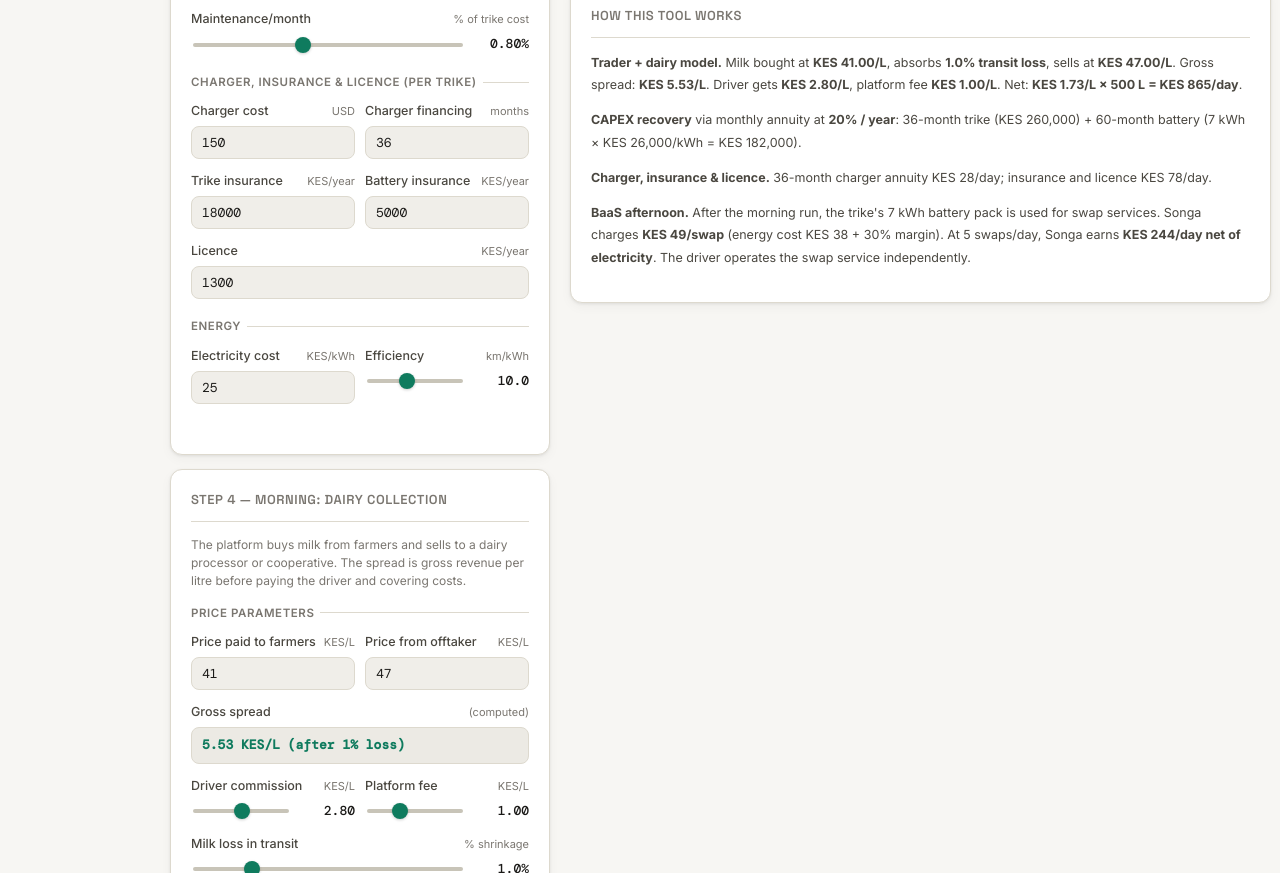
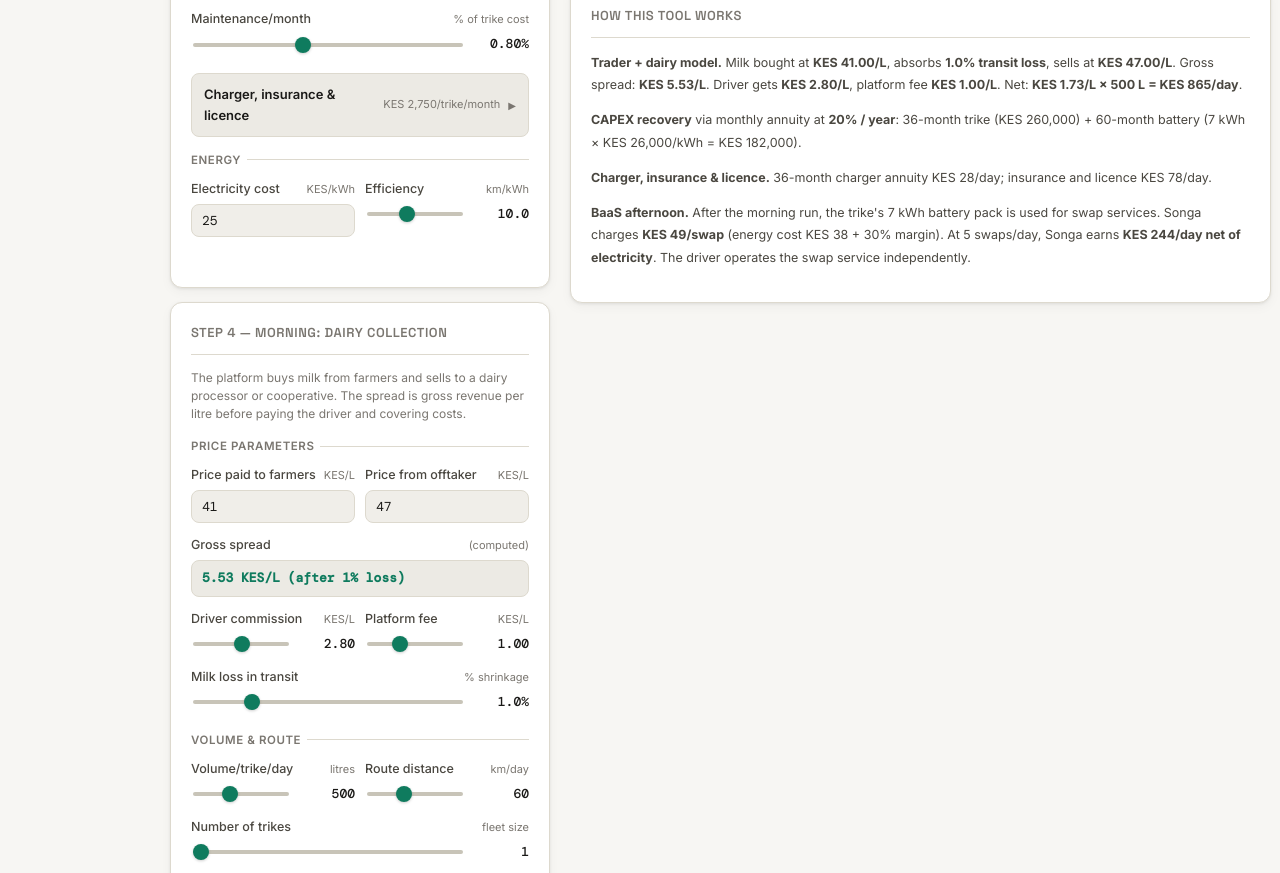
Before and after one commit to easvrm/songa-documentation, a plain HTML site: page songa-partner-viability-tool.html in a window 1280 px wide. Shown: the part 1554-2427 px from the top of the page. Drawn offline with nearby package versions, Linux system fonts and the light colour scheme.

Commit message:
Update Partner Viability Tool page
Co-Authored-By: Claude Sonnet 5.5 <noreply@anthropic.com>
Claude-Session: https://claude.ai/code/session_01HNnpRL4JtX4KvenkqLMEs6

```diff
--- a/songa-partner-viability-tool.html
+++ b/songa-partner-viability-tool.html
@@ -686,8 +686,13 @@ hr.divider { border: none; border-top: 1px solid var(--border); margin: 16px 0;
       </div>
     </div>
 
-    <div class="form-section">
-      <div class="form-section-hdr">Charger, insurance &amp; licence (per trike)</div>
+    <div class="collapsible form-section" id="coll-fixed">
+      <div class="collapsible-hdr" onclick="toggleColl(this)">
+        <span class="coll-title">Charger, insurance &amp; licence</span>
+        <span class="coll-sub" id="fixed-sum">per trike</span>
+        <span class="coll-arrow">▶</span>
+      </div>
+      <div class="collapsible-body">
       <div class="row2">
         <div class="field">
           <label>Charger cost <span class="hint">USD</span></label>
@@ -711,6 +716,7 @@ hr.divider { border: none; border-top: 1px solid var(--border); margin: 16px 0;
       <div class="field">
         <label>Licence <span class="hint" id="lic-unit">KES/year</span></label>
         <input class="number-input" id="n-licence" type="number" value="1300" oninput="upd()">
+      </div>
       </div>
     </div>
 
@@ -1961,6 +1967,7 @@ function upd() {
   }
 
   const R = calc();
+  { const el=document.getElementById('fixed-sum'); if(el) el.textContent = R.c+' '+f((R.chg_daily+R.ins_daily)*R.WD)+'/trike/month'; }
 
   // ── Logistics demand summary fields ──────────────────────────
   if(MODE === 'logistics' && R.am_detail && R.am_detail.kgkm_day !== undefined) {
```
